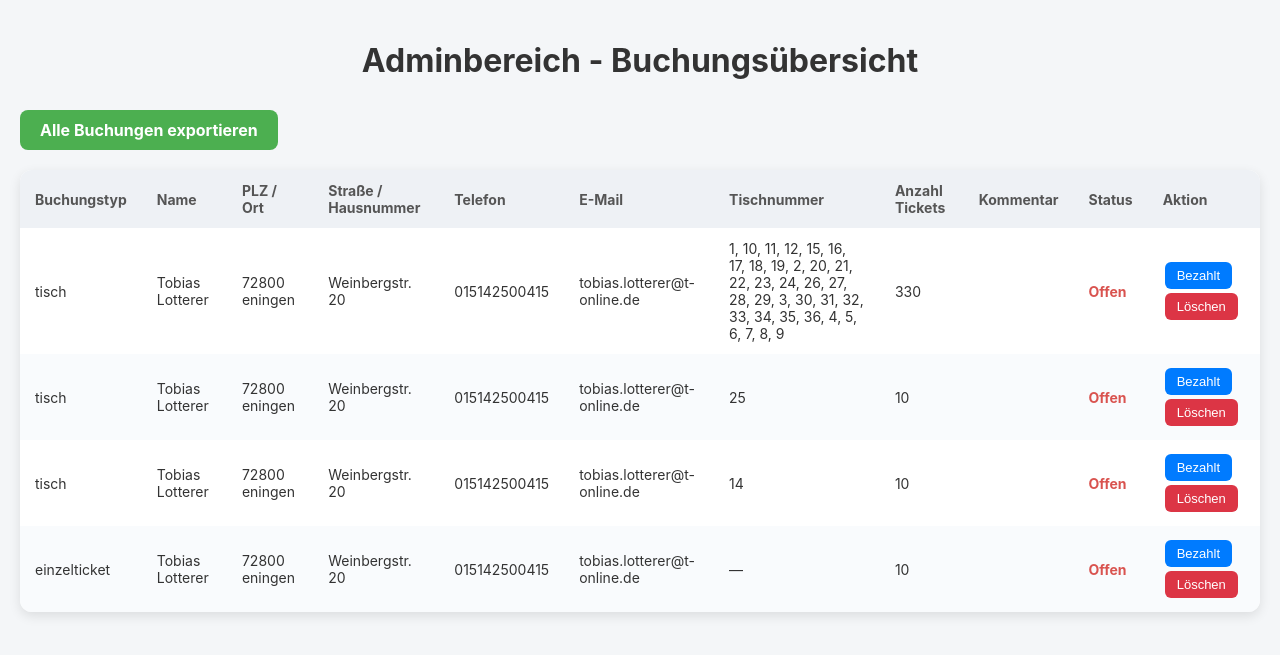
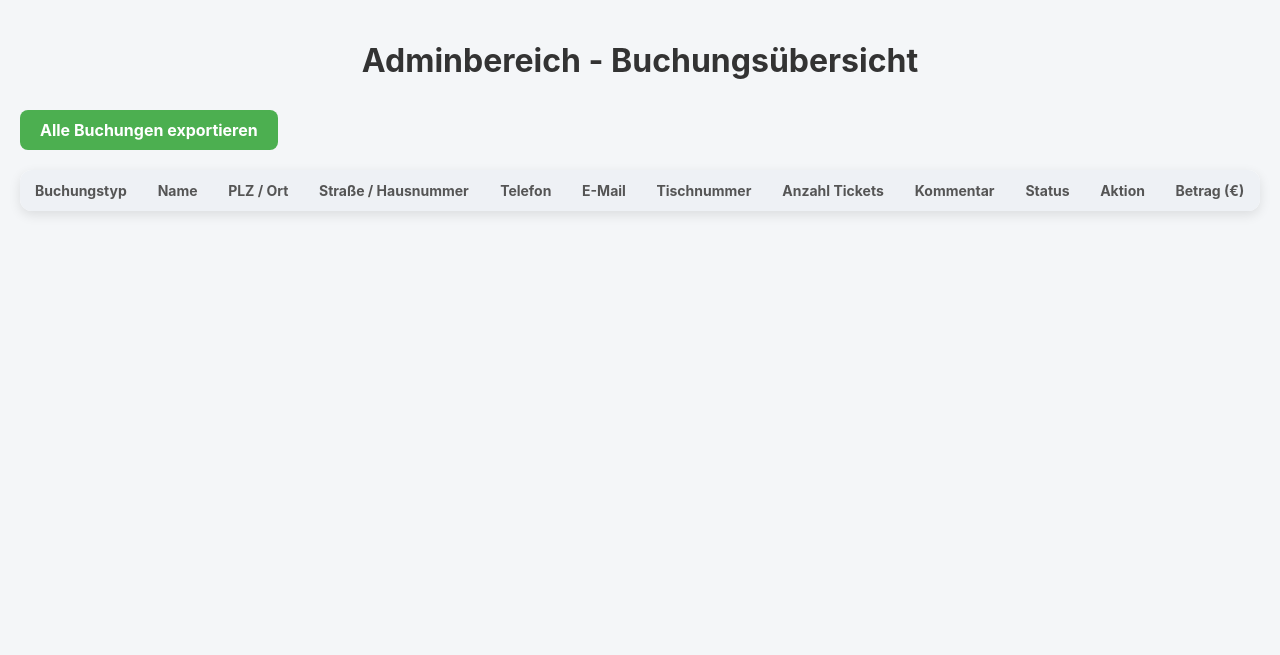
Before and after one commit to tob1404/buchungssystem, a Flask app: page /admin_dashboard in a window 1280 px wide. Shown: the top 655 px of the page. Run offline with Flask 3, Linux system fonts and the light colour scheme; the visitor is signed in with stand-in values (Sample User, id 1); lists and menus that the app fills with data are empty.

Commit message:
Zu Zahlen

```diff
--- a/app.py
+++ b/app.py
@@ -79,9 +79,16 @@
     # Buchung speichern
     with open('data/buchungen.csv', mode='a', newline='', encoding='utf-8') as file:
         writer = csv.writer(file)
+        betrag = 0
+        if art == 'einzelticket':
+            betrag = int(anzahl) * 13
+        elif art == 'tisch':
+            tisch_anzahl = len(tischnummern)
+            betrag = tisch_anzahl * 130
+
         writer.writerow([
             art, vorname, nachname, plz, ort, strasse, hausnummer, telefon,
-            email, ",".join(map(str, tischnummern)), anzahl, kommentar, 'offen'
+            email, ",".join(map(str, tischnummern)), anzahl, kommentar, 'offen', betrag
         ])
 
     return render_template(
--- a/data/buchungen.csv
+++ b/data/buchungen.csv
@@ -1,5 +1 @@
-Buchungstyp,Vorname,Nachname,PLZ,Ort,Straße,Hausnummer,Telefon,E-Mail,Tischnummer,Anzahl Tickets,Kommentar,Status
-tisch,Tobias,Lotterer,72800,eningen,Weinbergstr.,20,015142500415,tobias.lotterer@t-online.de,"1,10,11,12,15,16,17,18,19,2,20,21,22,23,24,26,27,28,29,3,30,31,32,33,34,35,36,4,5,6,7,8,9",330,,offen
-tisch,Tobias,Lotterer,72800,eningen,Weinbergstr.,20,015142500415,tobias.lotterer@t-online.de,25,10,,offen
-tisch,Tobias,Lotterer,72800,eningen,Weinbergstr.,20,015142500415,tobias.lotterer@t-online.de,14,10,,offen
-einzelticket,Tobias,Lotterer,72800,eningen,Weinbergstr.,20,015142500415,tobias.lotterer@t-online.de,,10,,offen
+Buchungstyp,Vorname,Nachname,PLZ,Ort,Straße,Hausnummer,Telefon,E-Mail,Tischnummer,Anzahl Tickets,Kommentar,Status,Betrag (€)
--- a/templates/admin/admin_dashboard.html
+++ b/templates/admin/admin_dashboard.html
@@ -155,6 +155,8 @@
                 <th>Kommentar</th>
                 <th>Status</th>
                 <th>Aktion</th>
+                <th>Betrag (€)</th>
+
             </tr>
         </thead>
         <tbody>
@@ -201,6 +203,8 @@
                         <button type="submit" class="delete-button" onclick="return confirm('Buchung wirklich löschen?');">Löschen</button>
                     </form>
                 </td>
+                <td data-label="Betrag">{{ buchung[13] }}</td>
+
             </tr>
             {% endfor %}
         </tbody>
--- a/templates/buchung/buchen.html
+++ b/templates/buchung/buchen.html
@@ -173,7 +173,7 @@
         {% elif buchungsart == 'einzelticket' %}
             <label for="anzahl">Anzahl Tickets:</label>
             <input type="number" id="anzahl" name="anzahl" min="1" max="10" required>
-            <p><strong>Preis pro Ticket:</strong> 15 €</p>
+            <p><strong>Preis pro Ticket:</strong> 13 €</p>
             <p id="preis-anzeige">Gesamtkosten: —</p>
         {% endif %}
 
@@ -275,7 +275,7 @@
         } else if (buchungsart === 'einzelticket') {
             const anzahl = parseInt(anzahlInput?.value || 0);
             if (anzahl > 0) {
-                gesamt = anzahl * 15;
+                gesamt = anzahl * 13;
             }
         }
         preisAnzeige.textContent = `Gesamtkosten: ${gesamt > 0 ? gesamt + ' €' : '—'}`;
--- a/utils.py
+++ b/utils.py
@@ -9,9 +9,9 @@
             reader = csv.reader(file)
             header = next(reader)
             for row in reader:
-                if len(row) < 13:
-                    row += [''] * (13 - len(row))
-                art, _, _, _, _, _, _, _, _, tischnummer, anzahl, _, _ = row
+                if len(row) < 14:
+                    row += [''] * (14 - len(row))  # ⬅️ ANPASSUNG: 14 statt 13 Spalten
+                art, _, _, _, _, _, _, _, _, tischnummer, anzahl, _, _, _ = row  # ⬅️ ANPASSUNG: 14 Variablen
 
                 if art == 'tisch' and tischnummer:
                     plaetze = 0
@@ -28,7 +28,6 @@
     return tische_belegt, belegte_plaetze
 
 
-
 def lese_buchungen_komplett():
     buchungen = []
 
@@ -37,8 +36,8 @@
             reader = csv.reader(file)
             header = next(reader)
             for row in reader:
-                if len(row) < 13:
-                    row += [''] * (13 - len(row))  # Fehlende Spalten ergänzen
+                if len(row) < 14:  # ⬅️ ANPASSUNG
+                    row += [''] * (14 - len(row))
                 buchungen.append(row)
     except FileNotFoundError:
         pass
@@ -52,6 +51,6 @@
         writer.writerow([
             'Buchungstyp', 'Vorname', 'Nachname', 'PLZ', 'Ort', 'Straße',
             'Hausnummer', 'Telefon', 'E-Mail', 'Tischnummer', 'Anzahl Tickets',
-            'Kommentar', 'Status'
+            'Kommentar', 'Status', 'Betrag (€)'  # ⬅️ NEUE SPALTE
         ])
         writer.writerows(buchungen)
```
